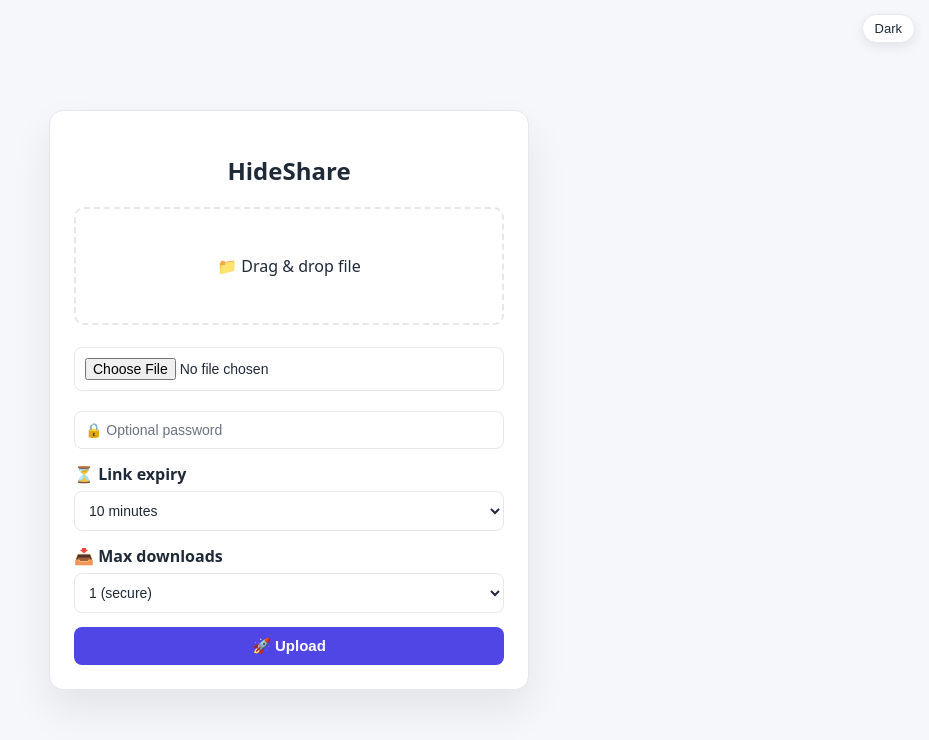
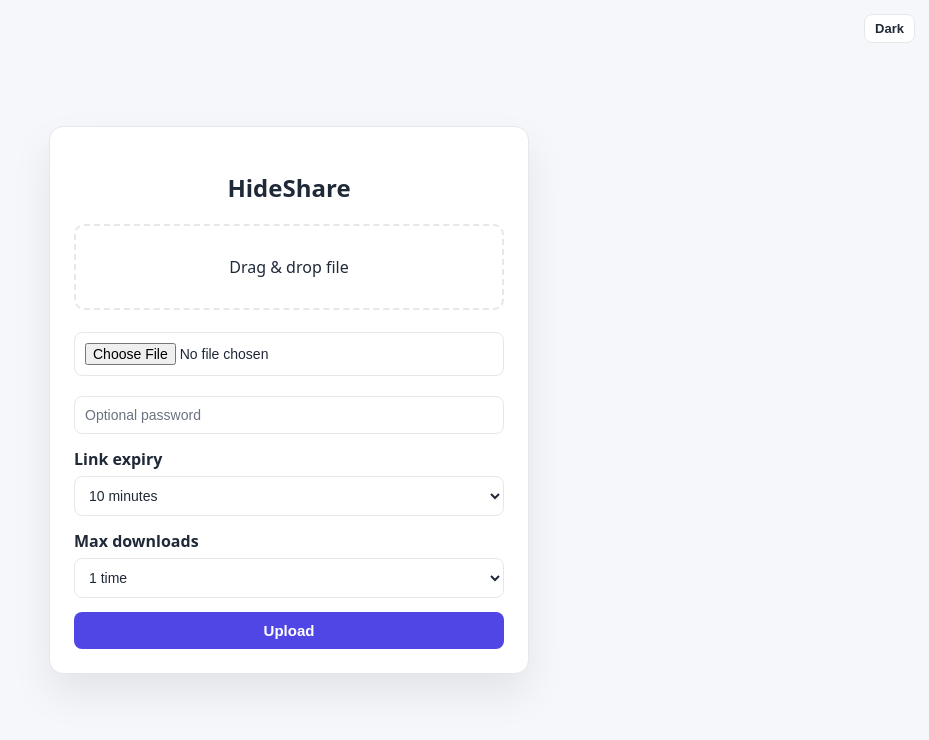
Before and after one commit to raghunathpu/HideShare, a React app in the folder frontend/: page / in a window 1280 px wide. Shown: the top 740 px of the page, without its empty margins (351-1280 px from the left). Built offline with nearby package versions, Linux system fonts and the light colour scheme; the HTML template or start-up script is replaced by a standard one.

Commit message:
fixed issues

```diff
--- a/frontend/src/Download.jsx
+++ b/frontend/src/Download.jsx
@@ -11,13 +11,12 @@ function Download() {
   const [now, setNow] = useState(Date.now());
   const [downloading, setDownloading] = useState(false);
 
-  /* 🌗 Load saved theme */
+  /* 🌗 Theme */
   useEffect(() => {
     const saved = localStorage.getItem("theme") || "light";
     document.documentElement.setAttribute("data-theme", saved);
   }, []);
 
-  /* 🌗 Toggle theme */
   const toggleTheme = () => {
     const current = document.documentElement.getAttribute("data-theme");
     const next = current === "dark" ? "light" : "dark";
@@ -25,13 +24,13 @@ function Download() {
     localStorage.setItem("theme", next);
   };
 
-  /* ⏱ Live clock */
+  /* ⏱ Clock */
   useEffect(() => {
     const i = setInterval(() => setNow(Date.now()), 1000);
     return () => clearInterval(i);
   }, []);
 
-  /* 📡 Fetch file metadata */
+  /* 📡 Metadata */
   useEffect(() => {
     fetch(`https://hideshare-backend.onrender.com/meta/${filename}`)
       .then(async (res) => {
@@ -49,7 +48,6 @@ function Download() {
       .catch((e) => setError(e.message));
   }, [filename]);
 
-  /* ⏳ Expiry countdown */
   const expiryText = (() => {
     if (!fileInfo?.expiresAt) return "Permanent";
     const diff = fileInfo.expiresAt - now;
@@ -59,15 +57,12 @@ function Download() {
     )}s`;
   })();
 
-  /* 🔁 Redirect after expiry */
   useEffect(() => {
     if (expiryText === "Expired") {
-      const t = setTimeout(() => navigate("/"), 5000);
-      return () => clearTimeout(t);
+      setTimeout(() => navigate("/"), 5000);
     }
   }, [expiryText, navigate]);
 
-  /* ⬇ Download */
   const download = async () => {
     setDownloading(true);
 
@@ -85,20 +80,17 @@ function Download() {
     setDownloading(false);
   };
 
-  /* ❌ Error */
-  if (error) {
+  if (error)
     return (
       <div className="page">
         <div className="card">
           <p className="error">{error}</p>
-          <button onClick={() => navigate("/")}>⬅ Go Back</button>
+          <button onClick={() => navigate("/")}>Go Back</button>
         </div>
       </div>
     );
-  }
 
-  /* ⏳ Loading */
-  if (!fileInfo) {
+  if (!fileInfo)
     return (
       <div className="page">
         <div className="card">
@@ -106,7 +98,6 @@ function Download() {
         </div>
       </div>
     );
-  }
 
   return (
     <div className="page">
@@ -119,13 +110,13 @@ function Download() {
 
         <h2>Download File</h2>
 
-        <p><strong>📄 File:</strong> {fileInfo.originalName}</p>
-        <p><strong>📦 Size:</strong> {(fileInfo.size / 1024).toFixed(2)} KB</p>
+        <p><strong>File:</strong> {fileInfo.originalName}</p>
+        <p><strong>Size:</strong> {(fileInfo.size / 1024).toFixed(2)} KB</p>
 
         <div className="divider" />
 
         <p>
-          ⏳ <strong>Expires in:</strong>{" "}
+          Expires in:{" "}
           <span className={expiryText === "Expired" ? "error" : ""}>
             {expiryText}
           </span>
@@ -142,16 +133,12 @@ function Download() {
           onClick={download}
           disabled={expiryText === "Expired" || downloading}
         >
-          {downloading ? "Downloading…" : "⬇ Download"}
+          {downloading ? "Downloading…" : "Download"}
         </button>
 
         <p className="warning">
-          ⚠ This file can be downloaded only once
+          Download limit is enforced securely
         </p>
-
-        {expiryText === "Expired" && (
-          <p className="error">❌ Link expired. Redirecting…</p>
-        )}
       </div>
     </div>
   );
--- a/frontend/src/Upload.jsx
+++ b/frontend/src/Upload.jsx
@@ -8,22 +8,19 @@ function Upload() {
   const [maxDownloads, setMaxDownloads] = useState(1);
   const [uploadResult, setUploadResult] = useState(null);
   const [status, setStatus] = useState("");
+  const [uploading, setUploading] = useState(false);
+  const [progress, setProgress] = useState(0);
   const [now, setNow] = useState(Date.now());
 
   const qrRef = useRef(null);
 
-  /* ⏱ live timer */
-  useEffect(() => {
-    const i = setInterval(() => setNow(Date.now()), 1000);
-    return () => clearInterval(i);
-  }, []);
-
-  /* 🌗 theme */
+  /* 🌗 Load theme */
   useEffect(() => {
     const saved = localStorage.getItem("theme") || "light";
     document.documentElement.setAttribute("data-theme", saved);
   }, []);
 
+  /* 🌗 Toggle theme */
   const toggleTheme = () => {
     const current = document.documentElement.getAttribute("data-theme");
     const next = current === "dark" ? "light" : "dark";
@@ -31,13 +28,32 @@ function Upload() {
     localStorage.setItem("theme", next);
   };
 
+  /* ⏱ Clock */
+  useEffect(() => {
+    const i = setInterval(() => setNow(Date.now()), 1000);
+    return () => clearInterval(i);
+  }, []);
+
+  /* 📄 File icon */
+  const fileIcon = () => {
+    if (!file) return "FILE";
+    if (file.type.startsWith("image")) return "IMG";
+    if (file.type.startsWith("video")) return "VID";
+    if (file.type.includes("pdf")) return "PDF";
+    if (file.type.includes("zip")) return "ZIP";
+    return "FILE";
+  };
+
+  /* ⬆ Upload */
   const handleUpload = async () => {
     if (!file) {
-      setStatus("❌ Please select a file");
+      setStatus("Please select a file");
       return;
     }
 
-    setStatus("⏳ Uploading...");
+    setUploading(true);
+    setStatus("Uploading...");
+    setProgress(30);
 
     const formData = new FormData();
     formData.append("file", file);
@@ -51,23 +67,28 @@ function Upload() {
         { method: "POST", body: formData }
       );
 
+      setProgress(80);
       const data = await res.json();
-      if (!res.ok) throw new Error(data.error || "Upload failed");
+      setUploadResult(data);
+      setProgress(100);
+      setStatus("");
+    } catch {
+      setStatus("Upload failed");
+    }
 
-      setUploadResult(data);
-      setStatus("");
-    } catch (e) {
-      setStatus("❌ Upload failed");
-    }
+    setUploading(false);
   };
 
   const copyLink = () => {
     navigator.clipboard.writeText(uploadResult.downloadLink);
-    alert("Link copied");
+    setStatus("Link copied");
+    setTimeout(() => setStatus(""), 2000);
   };
 
   const downloadQR = () => {
-    const canvas = qrRef.current.querySelector("canvas");
+    const canvas = qrRef.current?.querySelector("canvas");
+    if (!canvas) return;
+
     const url = canvas.toDataURL("image/png");
     const a = document.createElement("a");
     a.href = url;
@@ -75,17 +96,15 @@ function Upload() {
     a.click();
   };
 
-  const formatExpiry = (expiresAt) => {
-    if (!expiresAt) return "Permanent";
-    const diff = new Date(expiresAt).getTime() - now;
+  const expiryText = uploadResult
+    ? (() => {
+        if (!uploadResult.expiresAt) return "Permanent";
+        const diff = new Date(uploadResult.expiresAt).getTime() - now;
         if (diff <= 0) return "Expired";
         return `${Math.floor(diff / 60000)}m ${Math.floor(
           (diff % 60000) / 1000
         )}s`;
-  };
-
-  const expiryText = uploadResult
-    ? formatExpiry(uploadResult.expiresAt)
+      })()
     : "";
 
   return (
@@ -97,10 +116,6 @@ function Upload() {
             : "Dark"}
         </button>
 
-
-
-
-
         <h2>HideShare</h2>
 
         <div
@@ -111,20 +126,27 @@ function Upload() {
             setFile(e.dataTransfer.files[0]);
           }}
         >
-          {file ? <strong>{file.name}</strong> : <p>📁 Drag & drop file</p>}
+          {file ? (
+            <>
+              <div className="file-icon">{fileIcon()}</div>
+              <strong>{file.name}</strong>
+            </>
+          ) : (
+            "Drag & drop file"
+          )}
         </div>
 
         <input type="file" onChange={(e) => setFile(e.target.files[0])} />
 
         <input
           type="password"
-          placeholder="🔒 Optional password"
+          placeholder="Optional password"
           value={password}
           onChange={(e) => setPassword(e.target.value)}
         />
 
         <label>
-          <strong>⏳ Link expiry</strong>
+          <strong>Link expiry</strong>
           <select value={expiry} onChange={(e) => setExpiry(e.target.value)}>
             <option value="10m">10 minutes</option>
             <option value="20m">20 minutes</option>
@@ -135,31 +157,41 @@ function Upload() {
         </label>
 
         <label>
-          <strong>📥 Max downloads</strong>
+          <strong>Max downloads</strong>
           <select
             value={maxDownloads}
             onChange={(e) => setMaxDownloads(Number(e.target.value))}
           >
-            <option value={1}>1 (secure)</option>
-            <option value={2}>2</option>
-            <option value={5}>5</option>
+            <option value={1}>1 time</option>
+            <option value={2}>2 times</option>
+            <option value={5}>5 times</option>
             <option value={9999}>Unlimited</option>
           </select>
         </label>
 
-        <button onClick={handleUpload}>🚀 Upload</button>
+        <button onClick={handleUpload} disabled={uploading}>
+          {uploading ? "Uploading…" : "Upload"}
+        </button>
+
+        {uploading && (
+          <div className="progress">
+            <div style={{ width: `${progress}%` }} />
+          </div>
+        )}
+
         {status && <p className="warning">{status}</p>}
 
         {uploadResult && (
           <>
             <div className="divider" />
-            <p className="success">✅ Upload successful</p>
-            <p>⏳ Expires in: <strong>{expiryText}</strong></p>
 
-            <button onClick={copyLink}>📋 Copy Link</button>
+            <p className="success">Upload successful</p>
+            <p>Expires in: <strong>{expiryText}</strong></p>
 
-            <div className="qr-box" ref={qrRef} style={{ textAlign: "center" }}>
-              <p>📱 Scan QR to download</p>
+            <button onClick={copyLink}>Copy Link</button>
+
+            <div ref={qrRef} className="qr-box" style={{ textAlign: "center" }}>
+              <p>Scan QR to download</p>
               <QRCodeCanvas
                 value={uploadResult.downloadLink}
                 size={180}
@@ -167,7 +199,7 @@ function Upload() {
                 includeMargin
               />
               <button style={{ marginTop: 10 }} onClick={downloadQR}>
-                ⬇ Download QR
+                Download QR
               </button>
             </div>
           </>
--- a/frontend/src/index.css
+++ b/frontend/src/index.css
@@ -68,34 +68,24 @@ body {
    THEME TOGGLE
 ===================== */
 
-/* =====================
-   THEME TOGGLE (FIXED)
-===================== */
-
 .theme-toggle {
   position: fixed;
   top: 14px;
   right: 14px;
-
-  width: auto;              /* override global button */
-  padding: 6px 12px;
+  background: var(--card);
+  border: 1px solid var(--border);
+  border-radius: 8px;
+  padding: 6px 10px;
   font-size: 13px;
-  font-weight: 500;
-
-  background: var(--card);
+  font-weight: 600;
+  cursor: pointer;
   color: var(--text);
-  border: 1px solid var(--border);
-  border-radius: 999px;
-
-  cursor: pointer;
   z-index: 1000;
-
-  box-shadow: 0 4px 12px rgba(0,0,0,0.08);
+  width: auto;           /* IMPORTANT */
 }
 
-/* hover */
 .theme-toggle:hover {
-  background: var(--bg);
+  background: var(--border);
 }
 
 
```
Lines whose indentation alone changed are shown as unchanged.
